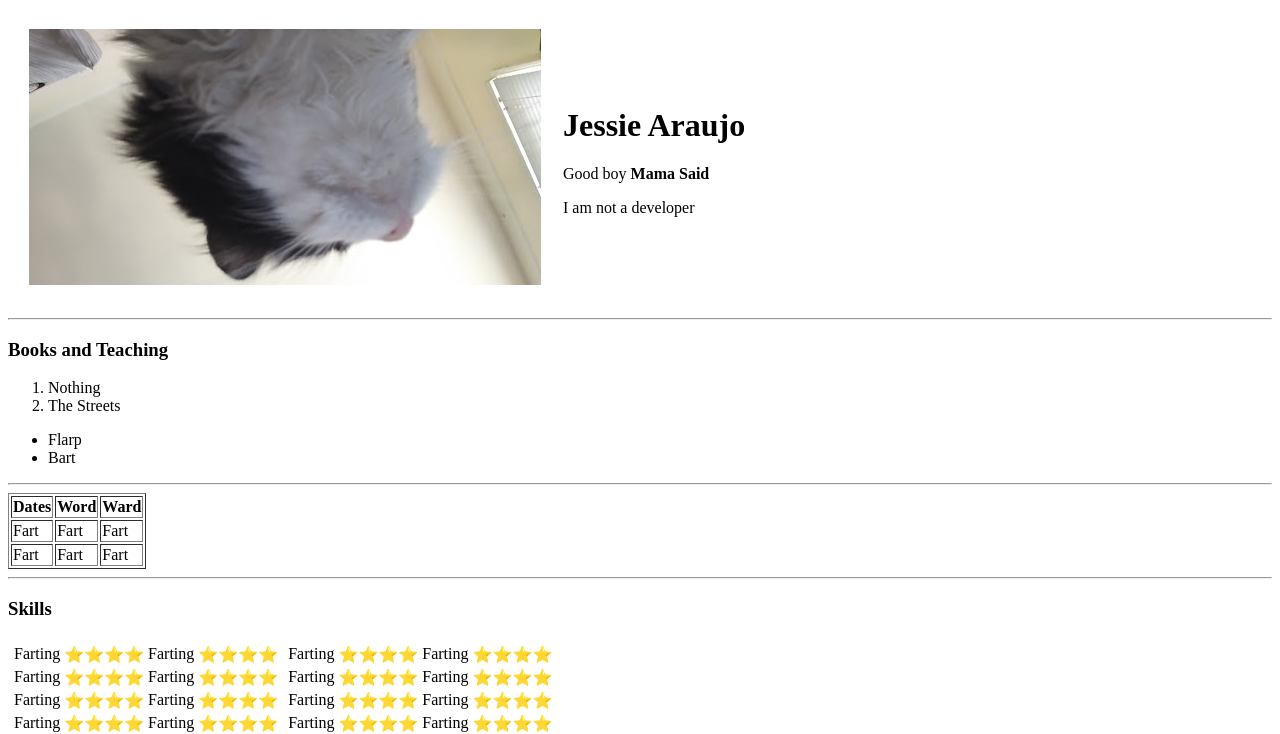
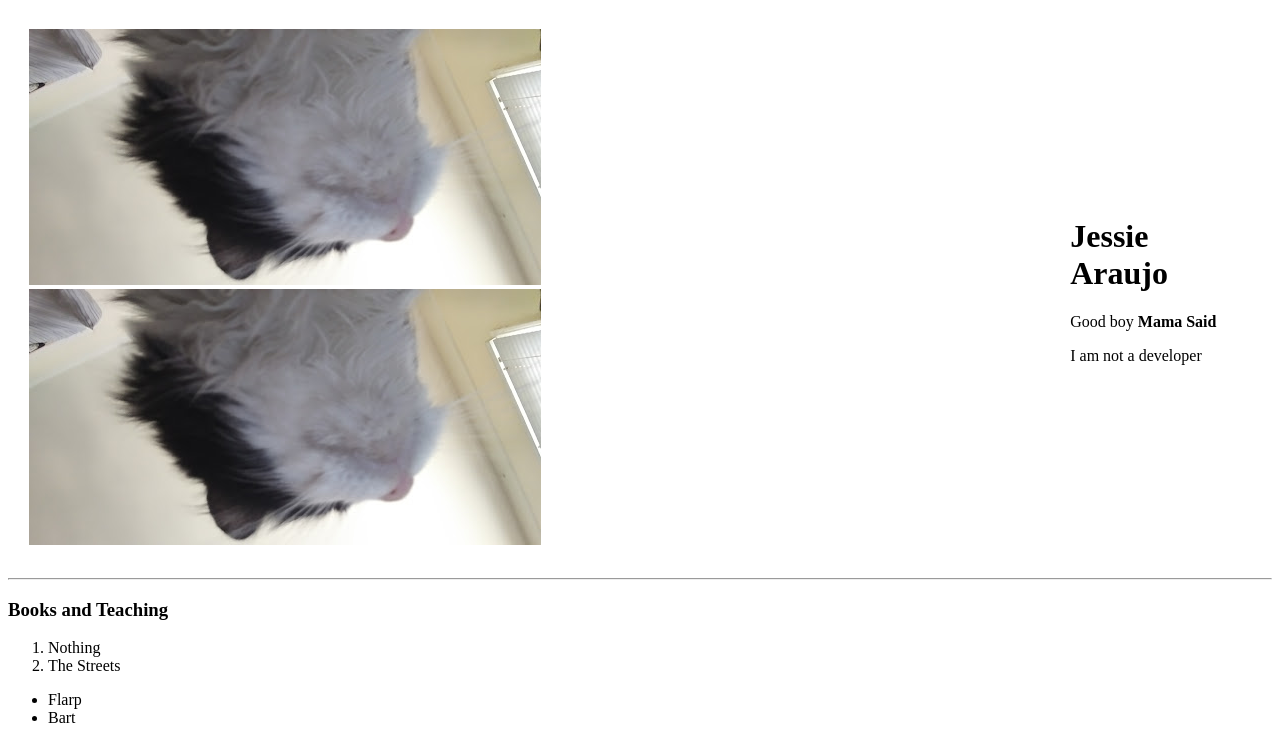
Before and after one commit to boswelox/CV, a plain HTML site: page index.html in a window 1280 px wide. Shown: the top 734 px of the page. Drawn offline with Linux system fonts and the light colour scheme.

Commit message:
Update index.html

```diff
--- a/index.html
+++ b/index.html
@@ -9,6 +9,7 @@
       <tr>
         <td>
           <img src="images/2022-02-07.jpg" alt="">
+          <img src="images\2022-02-07.jpg" alt="">
         </td>
         <td>
           <h1>Jessie Araujo</h1>
```
